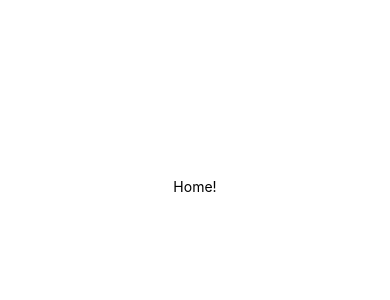
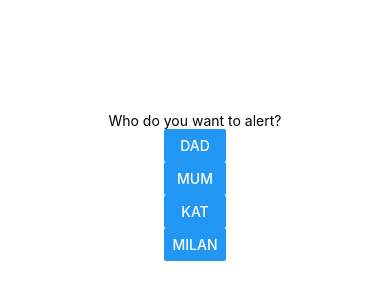
Before and after one commit to markorankovic/house_alert, a React Native app in the folder HouseAlert/: screen / in a window 390 px wide. Shown: the part 236-536 px from the top of the page. Built offline with nearby package versions, Linux system fonts and the light colour scheme.

Commit message:
List of people to alert added

```diff
--- a/HouseAlert/App.js
+++ b/HouseAlert/App.js
@@ -1,7 +1,12 @@
+import React from 'react'
+import { PeopleProvider } from './people-context';
 import HomeScreen from './screens/home-screen'
+
 
 export default function App() {
   return (
-    <HomeScreen />
+    <PeopleProvider>
+      <HomeScreen />
+    </PeopleProvider>
   );
 }
--- /dev/null
+++ b/HouseAlert/people-context.js
@@ -0,0 +1,20 @@
+import React from 'react'
+
+export const PeopleContext = React.createContext()
+
+export const PeopleProvider = ({ children }) => {
+    return (
+        <PeopleContext.Provider
+            value={
+                [
+                    {id: 1, name: "Dad"},
+                    {id: 2, name: "Mum"},
+                    {id: 3, name: "Kat"},
+                    {id: 4, name: "Milan"}
+                ]
+            }
+        >
+            {children}
+        </PeopleContext.Provider>
+    )
+}
--- a/HouseAlert/screens/home-screen.js
+++ b/HouseAlert/screens/home-screen.js
@@ -1,11 +1,29 @@
-import { StatusBar } from 'expo-status-bar';
-import { View, Text, StyleSheet } from 'react-native';
+import React, { useContext } from 'react'
+import { FlatList, Button, View, Text, StyleSheet } from 'react-native';
+import { PeopleContext } from '../people-context'
 
 export default function HomeScreen() {
+    const people = useContext(PeopleContext)
+
     return (
         <View style={styles.container}>
-            <Text>Home!</Text>
-            <StatusBar style="auto" />
+            <Text>Who do you want to alert?</Text>
+            <FlatList
+                style={styles.list}
+                data={people}
+                renderItem={
+                    ({item}) => (
+                        <Button
+                            title={item.name}
+                            onPress={
+                                () => {
+                                    console.log("Alerting " + item.name)
+                                }
+                            }
+                        />
+                    )
+                }
+            />
         </View>
     )
 }
@@ -17,4 +35,7 @@ const styles = StyleSheet.create({
       alignItems: 'center',
       justifyContent: 'center',
     },
+    list: {
+        flexGrow: 0,
+    }
   });
```
